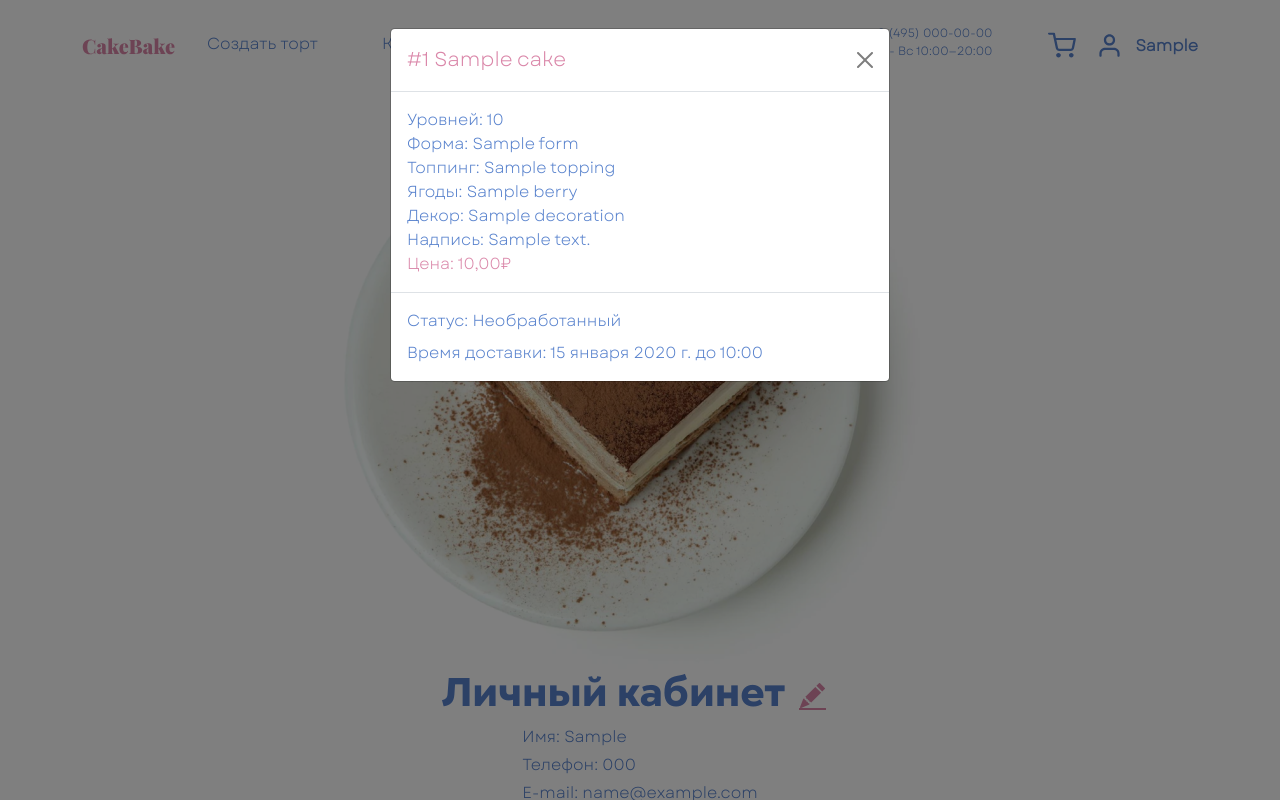
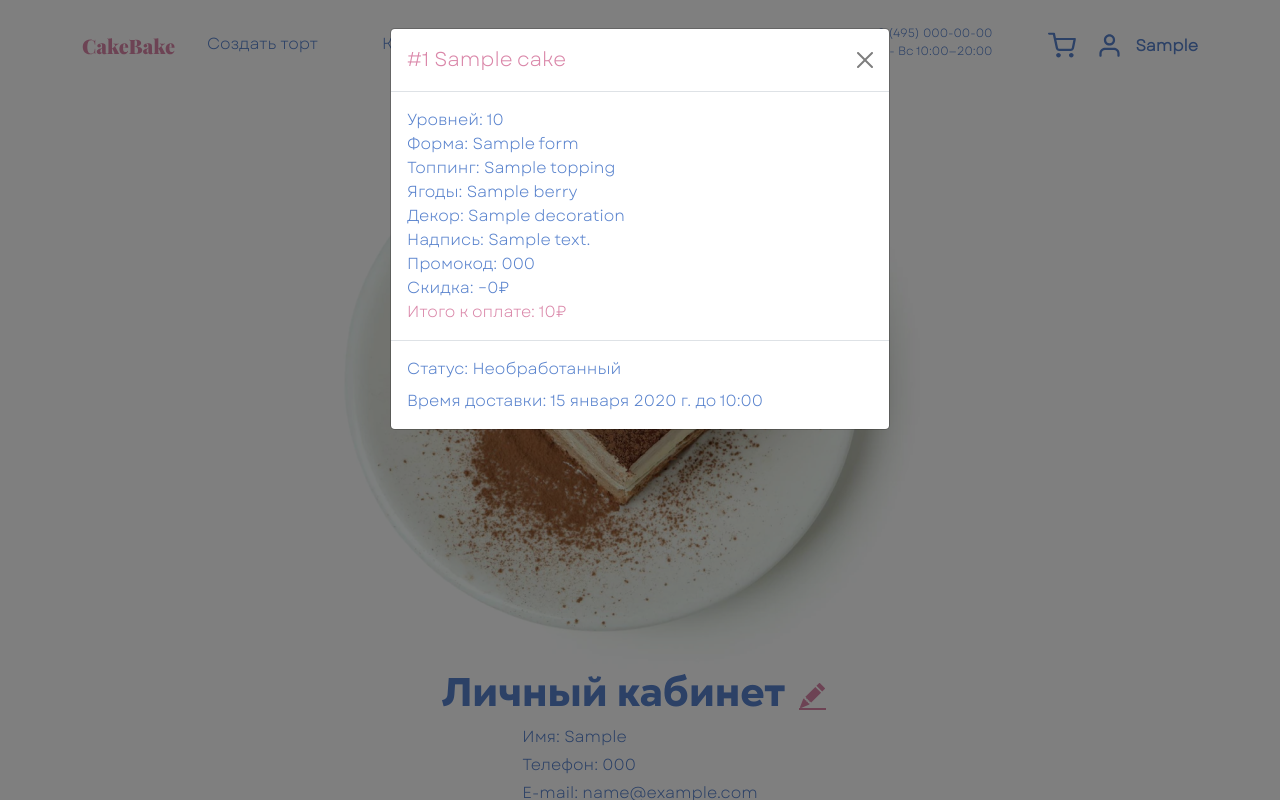
Before and after one commit to Dzima-G/BakeCake, a Django app: page /lk_user/ in a window 1280 px wide, after a click that opens the changed part. Run offline with Django 5.2, Linux system fonts and the light colour scheme; a user stored in the database is signed in; tables that the repository leaves empty hold one stand-in row (values such as "Sample post"); parts of the project's set-up code (start-up, migrations or seed data) failed here and were passed over.

Commit message:
update promocode

```diff
--- a/templates/includes/user_info.html
+++ b/templates/includes/user_info.html
@@ -134,7 +134,11 @@
                                             <span class="cake_blue">Ягоды: {{ order.berries_label }}</span><br>
                                             <span class="cake_blue">Декор: {{ order.decorations_label }}</span><br>
                                             <span class="cake_blue">Надпись: {{ order.text_label }}</span><br>
-                                            <span class="cake_pink">Цена: {{ order.cake.price }}₽</span>
+                                            {% if order.promo %}
+                                              <span class="cake_blue">Промокод: {{ order.promo.code }}</span><br>
+                                              <span class="cake_blue">Скидка: −{{ order.promo.discount_value|floatformat:0 }}₽</span><br>
+                                            {% endif %}
+                                            <span class="cake_pink">Итого к оплате: {{ order.cost|floatformat:0 }}₽</span>
                                         </div>
                                         <div class="modal-footer d-flex justify-content-between">
                                             <span class="cake_blue d-flex">Статус: {{ order.get_status_display }}</span>
```
Also changed, not shown: storage/admin.py, storage/migrations/0005_promocode_discount_value_alter_clickcounter_token.py (added), storage/models.py, storage/views.py.
